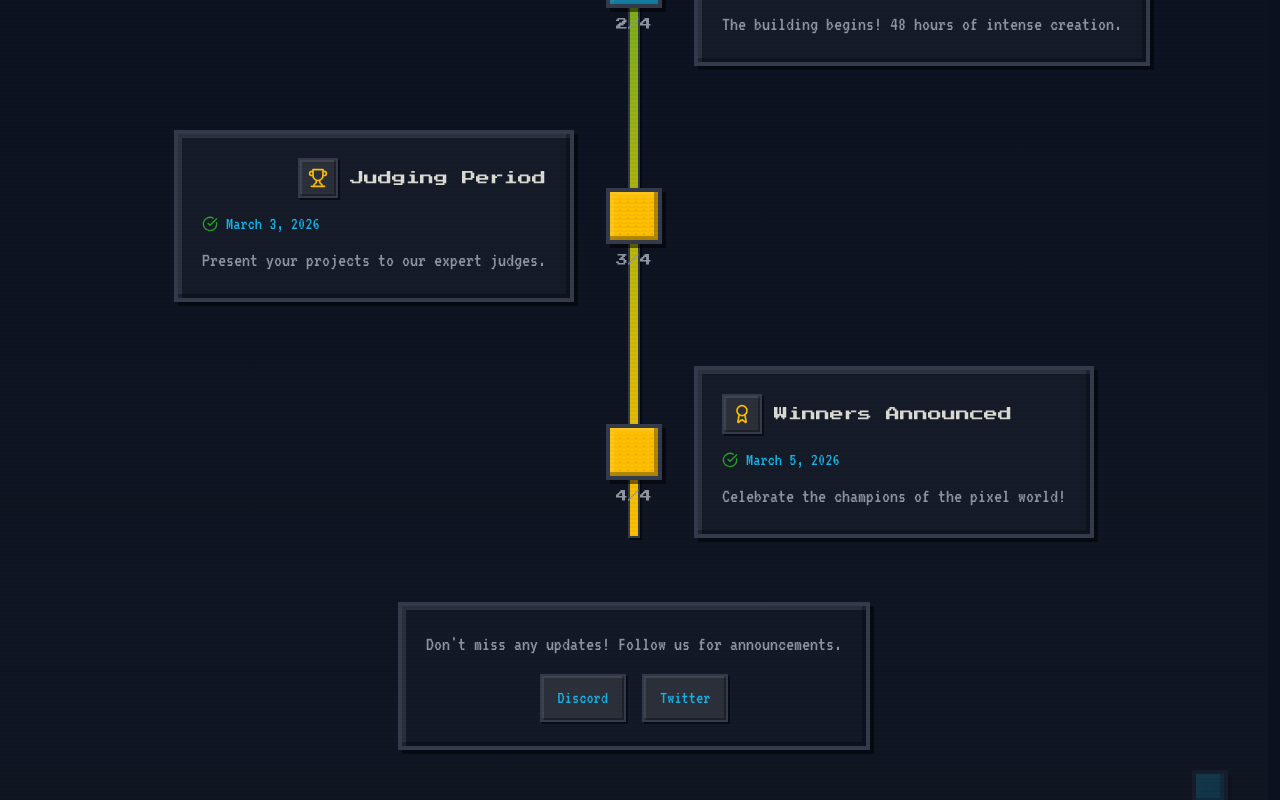
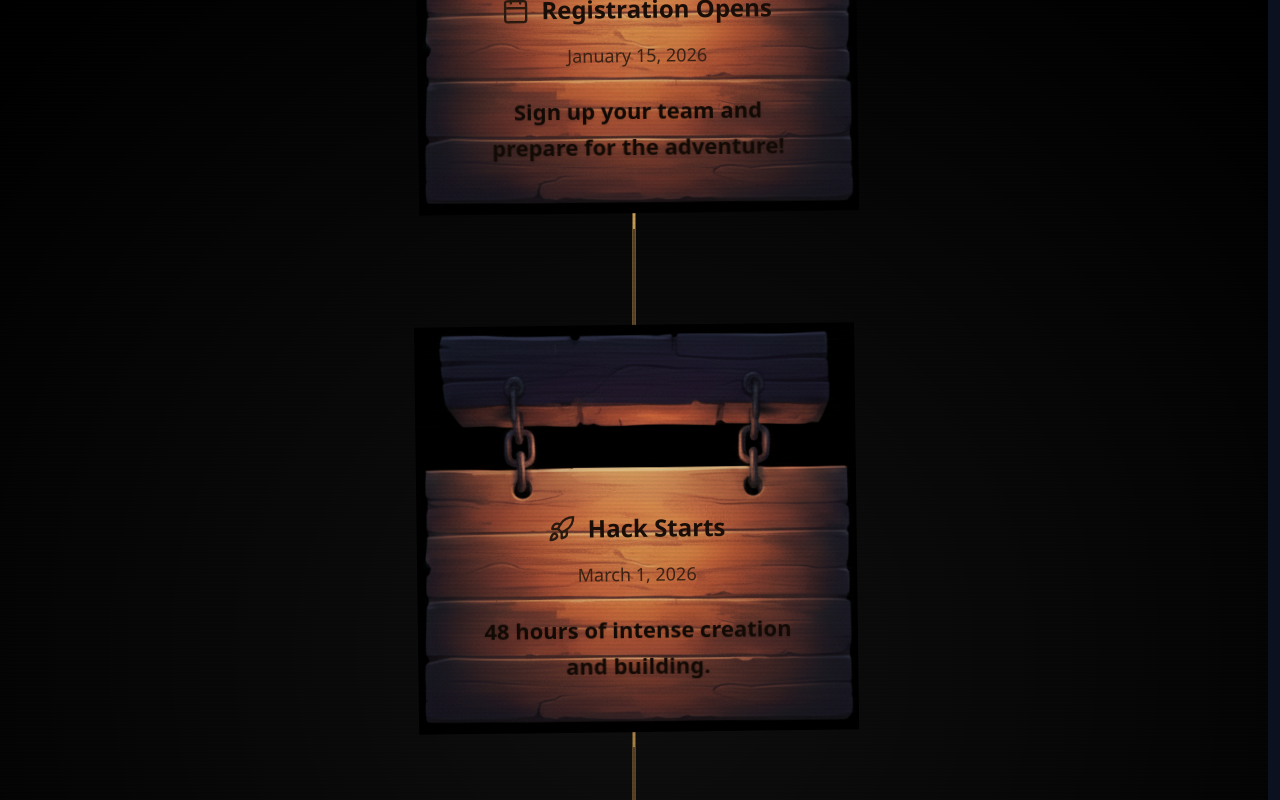
Before and after one commit to Encode-PDEU/hackathon-website-2026, a React (Vite) app: page / in a window 1280 px wide. Shown: the part 2540-3340 px from the top of the page. Built offline with nearby package versions, Linux system fonts and the light colour scheme; the HTML template or start-up script is replaced by a standard one.

Commit message:
Updated Timeline

```diff
--- a/src/components/sections/TimelineSection.tsx
+++ b/src/components/sections/TimelineSection.tsx
@@ -1,6 +1,5 @@
 import { motion } from 'framer-motion';
-import { PixelBlock } from '../PixelBlock';
-import { Calendar, Rocket, Trophy, Award, CheckCircle } from 'lucide-react';
+import { Calendar, Rocket, Trophy, Award } from 'lucide-react';
 
 const timelineEvents = [
   {
@@ -8,182 +7,128 @@ const timelineEvents = [
     title: 'Registration Opens',
     date: 'January 15, 2026',
     description: 'Sign up your team and prepare for the adventure!',
-    type: 'grass' as const,
-    status: 'upcoming',
   },
   {
     icon: Rocket,
     title: 'Hack Starts',
     date: 'March 1, 2026',
-    description: 'The building begins! 48 hours of intense creation.',
-    type: 'diamond' as const,
-    status: 'upcoming',
+    description: '48 hours of intense creation and building.',
   },
   {
     icon: Trophy,
     title: 'Judging Period',
     date: 'March 3, 2026',
-    description: 'Present your projects to our expert judges.',
-    type: 'gold' as const,
-    status: 'upcoming',
+    description: 'Present your project to expert judges.',
   },
   {
     icon: Award,
     title: 'Winners Announced',
     date: 'March 5, 2026',
     description: 'Celebrate the champions of the pixel world!',
-    type: 'gold' as const,
-    status: 'upcoming',
   },
 ];
 
 export function TimelineSection() {
   return (
-    <section id="timeline" className="py-24 px-4 relative bg-gradient-to-b from-background to-card/50">
-      {/* Decorative blocks */}
-      <div className="absolute top-10 left-10 opacity-20">
-        <PixelBlock type="stone" size={48} />
+    <section
+      id="timeline"
+      className="relative py-40 px-4 bg-black overflow-hidden select-none"
+    >
+      {/* Vignette */}
+      <div className="absolute inset-0 bg-[radial-gradient(circle_at_center,_rgba(255,255,255,0.06),_transparent_65%)] pointer-events-none" />
+
+      <div className="relative max-w-5xl mx-auto">
+
+        {/* HEADER */}
+        <div className="text-center mb-32">
+          <h2 className="text-4xl font-semibold tracking-wide text-white mb-3">
+            EVENT <span className="text-yellow-400">TIMELINE</span>
+          </h2>
+
+          <p className="text-base text-white/60 mb-8">
+            Follow the path through the hackathon
+          </p>
+
+          <div className="flex flex-col items-center gap-2">
+            <div className="w-3 h-3 bg-yellow-400 shadow-[0_0_12px_rgba(255,215,0,0.9)]" />
+            <span className="text-xs tracking-widest text-yellow-400">
+              START
+            </span>
           </div>
-      <div className="absolute bottom-10 right-10 opacity-20">
-        <PixelBlock type="diamond" size={36} />
         </div>
 
-      <div className="max-w-6xl mx-auto">
-        <motion.div
-          initial={{ opacity: 0, y: 20 }}
-          whileInView={{ opacity: 1, y: 0 }}
-          viewport={{ once: true }}
-          className="text-center mb-16"
-        >
-          <span className="font-retro text-lg text-accent mb-4 block">📅 MARK YOUR CALENDAR</span>
-          <h2 className="font-pixel text-xl sm:text-2xl md:text-3xl text-foreground mb-4">
-            <span className="text-gold text-glow-gold">EVENT</span> TIMELINE
-          </h2>
-          <p className="font-retro text-xl text-muted-foreground max-w-xl mx-auto">
-            Your journey through the hackathon world begins here
-          </p>
-        </motion.div>
+        {/* SPINE */}
+        <div
+          className="
+            absolute left-1/2 top-[220px] bottom-0 w-[3px]
+            -translate-x-1/2
+            bg-gradient-to-b
+            from-[#f5c76b]
+            to-[#7a522d]
+            opacity-90
+          "
+        />
 
-        {/* Timeline path */}
-        <div className="relative">
-          {/* Connecting line - Desktop */}
-          <div className="absolute left-1/2 top-0 bottom-0 w-3 bg-secondary -translate-x-1/2 hidden md:block pixel-border-sm">
-            <motion.div
-              className="absolute inset-0 bg-gradient-to-b from-primary via-diamond to-gold"
-              initial={{ scaleY: 0 }}
-              whileInView={{ scaleY: 1 }}
-              viewport={{ once: true }}
-              transition={{ duration: 1.5 }}
-              style={{ transformOrigin: 'top' }}
-            />
-          </div>
-
-          {/* Mobile connecting line */}
-          <div className="absolute left-8 top-0 bottom-0 w-2 bg-secondary md:hidden">
-            <motion.div
-              className="absolute inset-0 bg-gradient-to-b from-primary via-accent to-gold"
-              initial={{ scaleY: 0 }}
-              whileInView={{ scaleY: 1 }}
-              viewport={{ once: true }}
-              transition={{ duration: 1.5 }}
-              style={{ transformOrigin: 'top' }}
-            />
-          </div>
-
-          <div className="space-y-8 md:space-y-16">
+        {/* EVENTS */}
+        <div className="relative z-10 flex flex-col items-center gap-28">
           {timelineEvents.map((event, index) => {
             const Icon = event.icon;
-              const isLeft = index % 2 === 0;
 
             return (
               <motion.div
                 key={index}
-                  initial={{ opacity: 0, x: isLeft ? -50 : 50 }}
-                  whileInView={{ opacity: 1, x: 0 }}
+                initial={{ opacity: 0, y: 60 }}
+                whileInView={{ opacity: 1, y: 0 }}
                 viewport={{ once: true }}
-                  transition={{ delay: index * 0.15, type: 'spring', stiffness: 100 }}
-                  className={`flex items-center gap-4 md:gap-8 ${
-                    isLeft ? 'md:flex-row' : 'md:flex-row-reverse'
-                  } flex-row`}
+                transition={{ duration: 0.6, delay: index * 0.12 }}
+                className="relative flex justify-center w-full"
               >
-                  {/* Mobile block */}
+                {/* Chain */}
+                <div className="absolute -top-24 left-1/2 h-24 w-[2px] bg-[#5a3e26] -translate-x-1/2" />
+
+                {/* SIGN */}
                 <motion.div
-                    whileHover={{ scale: 1.2, rotate: 10 }}
-                    className="relative z-10 shrink-0 md:hidden"
+                  className="relative w-[440px]"
+                  animate={{ rotate: [-1.2, 1.2, -1.2] }}
+                  transition={{
+                    duration: 6,
+                    repeat: Infinity,
+                    ease: 'easeInOut',
+                  }}
+                  style={{ transformOrigin: 'top center' }}
                 >
-                    <PixelBlock type={event.type} size={48} animate />
-                  </motion.div>
+                  <img
+                    src="/hanging-sign.png"
+                    alt="Timeline sign"
+                    draggable={false}
+                    className="w-full h-auto select-none pointer-events-none"
+                  />
 
-                  {/* Content */}
-                  <div className={`flex-1 ${isLeft ? 'md:text-right' : 'md:text-left'} text-left`}>
-                    <motion.div
-                      whileHover={{ scale: 1.02 }}
-                      className="inline-block p-6 bg-card pixel-border hover:shadow-glow transition-shadow"
-                    >
-                      <div className={`flex items-center gap-3 mb-3 ${
-                        isLeft ? 'md:justify-end' : 'md:justify-start'
-                      } justify-start`}>
-                        <div className="w-10 h-10 bg-muted flex items-center justify-center pixel-border-sm">
-                          <Icon className="w-5 h-5 text-gold" />
-                        </div>
-                        <h3 className="font-pixel text-xs sm:text-sm text-foreground">
+                  {/*FIXED TEXT POSITION */}
+                  <div className="absolute left-0 right-0 top-[46%] flex flex-col items-center px-12 text-center pointer-events-none">
+                    <div className="flex items-center gap-3 mb-4">
+                      <Icon className="w-7 h-7 text-[#2a1a0f]" />
+                      <h3 className="text-2xl font-bold text-[#1a0f08]">
                         {event.title}
                       </h3>
                     </div>
-                      <p className="font-retro text-lg text-accent mb-2 flex items-center gap-2">
-                        <CheckCircle className="w-4 h-4 text-primary hidden sm:block" />
+
+                    <p className="text-lg text-[#3b2414] mb-6">
                       {event.date}
                     </p>
-                      <p className="font-retro text-lg sm:text-xl text-muted-foreground">
+
+                    <p className="text-[22px] font-semibold text-[#120a05] leading-relaxed max-w-[340px] drop-shadow">
                       {event.description}
                     </p>
-                    </motion.div>
                   </div>
-
-                  {/* Desktop center block */}
-                  <motion.div
-                    whileHover={{ scale: 1.2, rotate: 10 }}
-                    className="relative z-10 shrink-0 hidden md:block"
-                  >
-                    <PixelBlock type={event.type} size={56} animate />
-                    <span className="absolute -bottom-6 left-1/2 -translate-x-1/2 font-pixel text-xs text-muted-foreground">
-                      {index + 1}/4
-                    </span>
                 </motion.div>
 
-                  {/* Spacer for alignment */}
-                  <div className="flex-1 hidden md:block" />
+                {/* Node */}
               </motion.div>
             );
           })}
         </div>
       </div>
-
-        {/* Call to action */}
-        <motion.div
-          initial={{ opacity: 0, y: 20 }}
-          whileInView={{ opacity: 1, y: 0 }}
-          viewport={{ once: true }}
-          className="mt-16 text-center"
-        >
-          <div className="inline-block bg-card/80 pixel-border p-6">
-            <p className="font-retro text-xl text-muted-foreground mb-4">
-              Don't miss any updates! Follow us for announcements.
-            </p>
-            <div className="flex justify-center gap-4">
-              {['Discord', 'Twitter'].map((platform) => (
-                <a
-                  key={platform}
-                  href="#"
-                  className="font-retro text-lg text-accent hover:text-primary transition-colors px-4 py-2 bg-muted pixel-border-sm"
-                >
-                  {platform}
-                </a>
-              ))}
-            </div>
-          </div>
-        </motion.div>
-      </div>
     </section>
   );
 }
--- a/src/index.css
+++ b/src/index.css
@@ -298,3 +298,35 @@
 ::-webkit-scrollbar-thumb:hover {
   background: hsl(var(--primary));
 }
+
+
+/* ============================= */
+/* TIMELINE READABILITY OVERRIDES */
+/* ============================= */
+
+#timeline {
+  font-family: system-ui, -apple-system, BlinkMacSystemFont, 'Segoe UI',
+    Roboto, Helvetica, Arial, sans-serif;
+  image-rendering: auto;
+}
+
+#timeline h1,
+#timeline h2,
+#timeline h3,
+#timeline h4,
+#timeline h5,
+#timeline h6 {
+  font-family: inherit;
+  letter-spacing: normal;
+}
+
+#timeline p {
+  font-family: inherit;
+  letter-spacing: normal;
+  image-rendering: auto;
+  -webkit-font-smoothing: antialiased;
+}
+
+#timeline img {
+  image-rendering: auto;
+}
```
Also changed, not shown: public/hanging-sign.png (added). Lines whose indentation alone changed are shown as unchanged.
